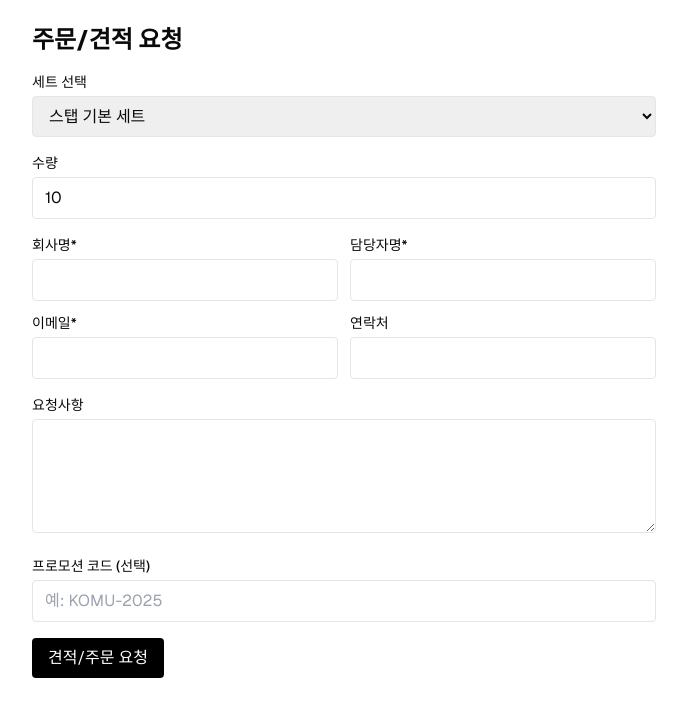
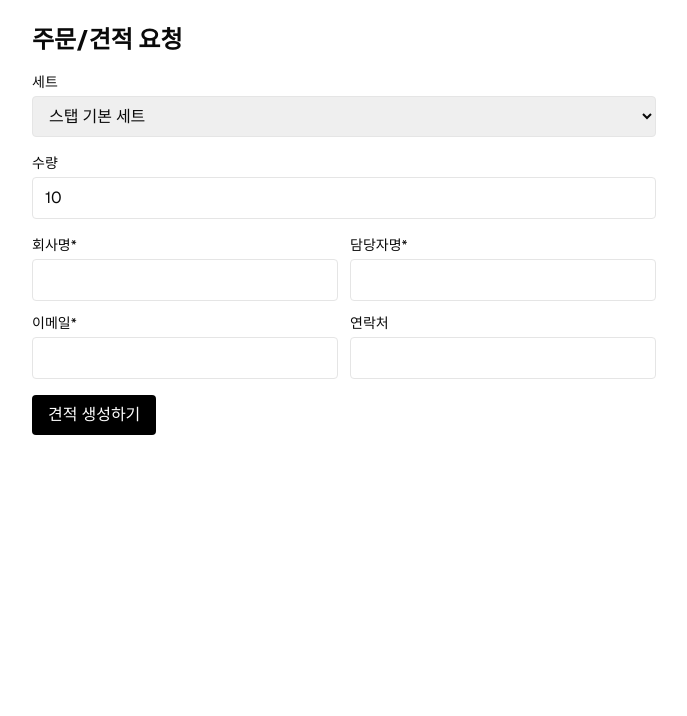
Before and after one commit to kcyclarity/passengers-2, a Next.js app: page /order in a window 1280 px wide. Shown: the top 716 px of the page, without its empty margins (296-983 px from the left). Built offline with nearby package versions, Linux system fonts and the light colour scheme.

Commit message:
Update page.tsx

```diff
--- a/app/order/page.tsx
+++ b/app/order/page.tsx
@@ -1,131 +1,78 @@
+// app/order/page.tsx  (필요시 전체 교체)
 'use client';
-
 import { useState } from 'react';
 
 type SubmitState = 'idle' | 'submitting' | 'done' | 'error';
 
 export default function OrderPage() {
   const [state, setState] = useState<SubmitState>('idle');
-  const [message, setMessage] = useState<string>('');
+  const [message, setMessage] = useState('');
 
   async function onSubmit(e: React.FormEvent<HTMLFormElement>) {
     e.preventDefault();
-    const form = e.currentTarget;
+    const fd = new FormData(e.currentTarget);
 
-    const formData = new FormData(form);
-    const company = String(formData.get('company') || '');
-    const name = String(formData.get('name') || '');
-    const email = String(formData.get('email') || '');
-    const phone = String(formData.get('phone') || '');
-    const notes = String(formData.get('notes') || '');
-    const bundleId = String(formData.get('bundle') || 'basic-set');
-    const qty = Number(formData.get('qty') || 10);
+    const buyer = {
+      company: String(fd.get('company') || ''),
+      name: String(fd.get('name') || ''),
+      email: String(fd.get('email') || ''),
+      phone: String(fd.get('phone') || ''),
+    };
+    const bundleId = String(fd.get('bundle') || 'basic-set');
+    const qty = Number(fd.get('qty') || 10);
 
-    if (!company || !name || !email) {
-      setState('error');
-      setMessage('회사명/담당자/이메일은 필수입니다.');
-      return;
+    if (!buyer.company || !buyer.name || !buyer.email) {
+      setState('error'); setMessage('회사/담당자/이메일은 필수입니다.'); return;
     }
 
-    setState('submitting');
-    setMessage('');
-
-    const body = {
-      buyer: { company, name, email, phone },
-      items: [{ bundleId, name: bundleId, qty }],
-      notes,
-      promoCode: String(formData.get('promo') || ''), // 나중에 안 써도 OK
-    };
-
+    setState('submitting'); setMessage('');
     try {
-      const res = await fetch('/api/orders', {
+      const res = await fetch('/api/quotes', {
         method: 'POST',
         headers: { 'content-type': 'application/json' },
-        body: JSON.stringify(body),
+        body: JSON.stringify({
+          buyer,
+          items: [{ bundleId, name: bundleId, qty }],
+        }),
       });
       const j = await res.json();
+      if (!res.ok) { setState('error'); setMessage(j?.error || '오류'); return; }
 
-      if (!res.ok) {
-        setState('error');
-        setMessage(j?.error || '주문 생성에 실패했습니다.');
-        return;
-      }
-
-      setState('done');
-      setMessage(`주문이 접수되었습니다. 추적 링크: ${j.magicLink}`);
-      // 원하면 여기서 location.href = j.magicLink 로 바로 이동 가능
-    } catch (e: unknown) {
-      const msg = e instanceof Error ? e.message : 'unknown';
-      setState('error');
-      setMessage('에러: ' + msg);
+      // ✅ 견적 페이지로 이동
+      window.location.href = j.quoteLink;
+    } catch (err) {
+      setState('error'); setMessage('네트워크 오류');
     }
   }
 
   return (
     <main className="p-6 max-w-2xl mx-auto">
       <h1 className="text-2xl font-bold mb-4">주문/견적 요청</h1>
-
       <form onSubmit={onSubmit} className="space-y-4">
-        {/* 세트 선택 */}
         <div>
-          <label className="block text-sm font-medium mb-1">세트 선택</label>
+          <label className="block text-sm mb-1">세트</label>
           <select name="bundle" className="border rounded px-3 py-2 w-full">
             <option value="basic-set">스탭 기본 세트</option>
             <option value="event-premium">행사 프리미엄</option>
             <option value="welcome-light">웰컴키트 라이트</option>
           </select>
         </div>
-
-        {/* 수량 */}
         <div>
-          <label className="block text-sm font-medium mb-1">수량</label>
+          <label className="block text-sm mb-1">수량</label>
           <input name="qty" type="number" min={1} defaultValue={10} className="border rounded px-3 py-2 w-full" />
         </div>
 
-        {/* 구매자 정보 */}
         <div className="grid sm:grid-cols-2 gap-3">
-          <div>
-            <label className="block text-sm font-medium mb-1">회사명*</label>
-            <input name="company" className="border rounded px-3 py-2 w-full" />
-          </div>
-          <div>
-            <label className="block text-sm font-medium mb-1">담당자명*</label>
-            <input name="name" className="border rounded px-3 py-2 w-full" />
-          </div>
-          <div>
-            <label className="block text-sm font-medium mb-1">이메일*</label>
-            <input name="email" type="email" className="border rounded px-3 py-2 w-full" />
-          </div>
-          <div>
-            <label className="block text-sm font-medium mb-1">연락처</label>
-            <input name="phone" className="border rounded px-3 py-2 w-full" />
-          </div>
+          <div><label className="block text-sm mb-1">회사명*</label><input name="company" className="border rounded px-3 py-2 w-full" /></div>
+          <div><label className="block text-sm mb-1">담당자명*</label><input name="name" className="border rounded px-3 py-2 w-full" /></div>
+          <div><label className="block text-sm mb-1">이메일*</label><input name="email" type="email" className="border rounded px-3 py-2 w-full" /></div>
+          <div><label className="block text-sm mb-1">연락처</label><input name="phone" className="border rounded px-3 py-2 w-full" /></div>
         </div>
 
-        {/* 메모 */}
-        <div>
-          <label className="block text-sm font-medium mb-1">요청사항</label>
-          <textarea name="notes" rows={4} className="border rounded px-3 py-2 w-full" />
-        </div>
-
-        {/* (선택) 프로모션 코드 — 아직 동작 안 붙여도 OK */}
-        <div>
-          <label className="block text-sm font-medium mb-1">프로모션 코드 (선택)</label>
-          <input name="promo" placeholder="예: KOMU-2025" className="border rounded px-3 py-2 w-full" />
-        </div>
-
-        <button
-          disabled={state === 'submitting'}
-          className="px-4 py-2 rounded bg-black text-white disabled:opacity-60"
-        >
-          {state === 'submitting' ? '처리 중…' : '견적/주문 요청'}
+        <button disabled={state==='submitting'} className="px-4 py-2 rounded bg-black text-white">
+          {state==='submitting' ? '처리 중…' : '견적 생성하기'}
         </button>
-
-        {message && (
-          <p className={`text-sm mt-2 ${state === 'error' ? 'text-red-600' : 'text-green-700'}`}>
-            {message}
-          </p>
-        )}
+        {message && <p className={`text-sm mt-2 ${state==='error' ? 'text-red-600' : 'text-green-700'}`}>{message}</p>}
       </form>
     </main>
   );
```
